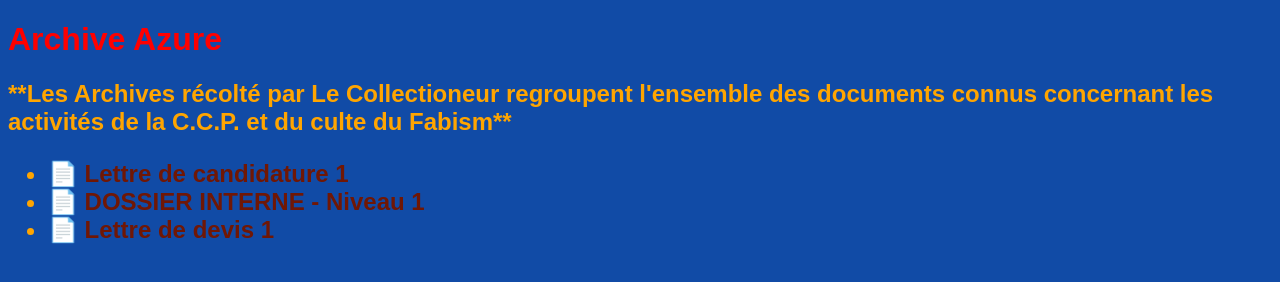
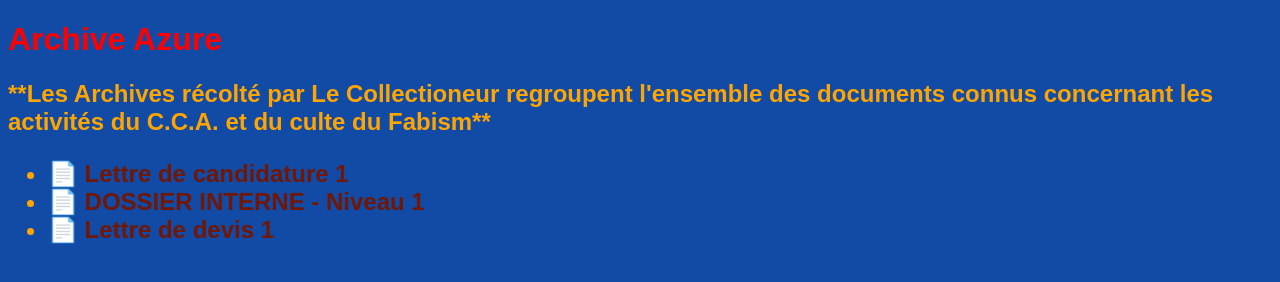
Before and after one commit to Nolcado/ArchiveAzure, a plain HTML site: page index.html in a window 1280 px wide. Drawn offline with Linux system fonts and the light colour scheme.

Commit message:
Fix organization name in index.html
Updated the second heading to reflect the correct organization name.

```diff
--- a/index.html
+++ b/index.html
@@ -11,7 +11,7 @@
 
 	<h1>Archive Azure</h1>
 
-       <h2>**Les Archives récolté par Le Collectioneur regroupent l'ensemble des documents connus concernant les activités de la C.C.P. et du culte du Fabism**<h2>
+       <h2>**Les Archives récolté par Le Collectioneur regroupent l'ensemble des documents connus concernant les activités du C.C.A. et du culte du Fabism**<h2>
 
 	<ul>
 		<li> <a href="Dossier récupéré/Lettre de candidature_1.pdf" target="_blank"> 📄 Lettre de candidature 1 </a> </li>
```
